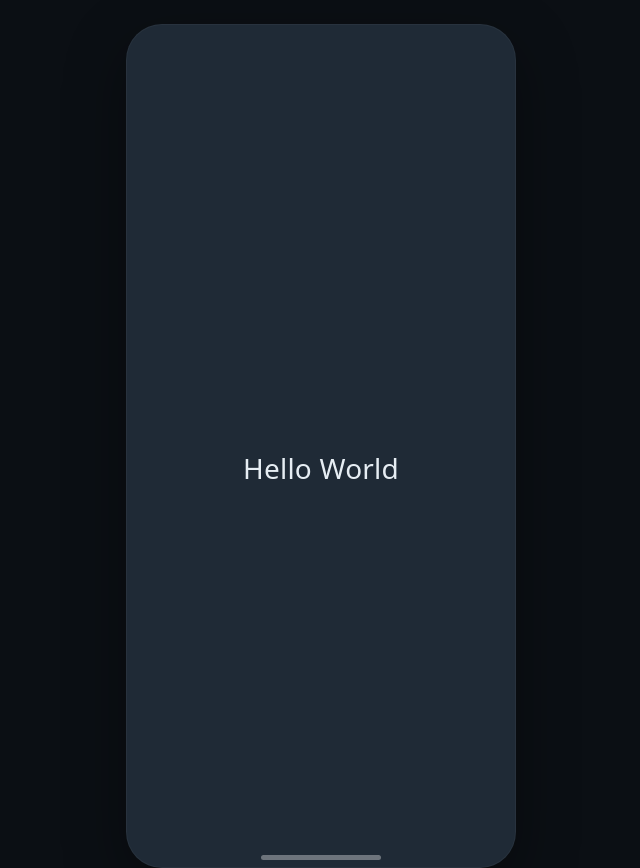
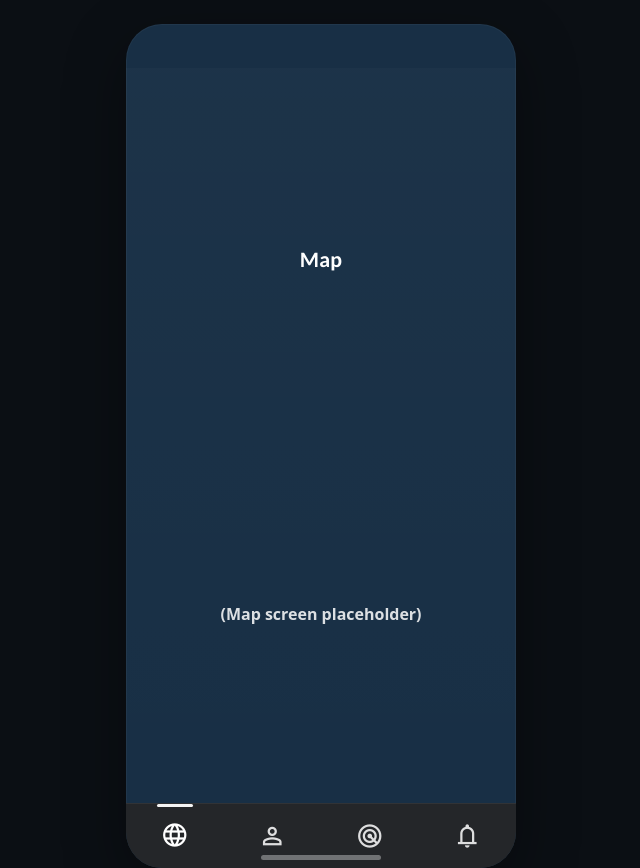
Before and after one commit to clairezhao3/HCI---Orbit, a plain HTML site: page index.html in a window 1280 px wide. Shown: the whole page, without its empty margins (319-959 px from the left). Drawn offline with nearby package versions, Linux system fonts and the light colour scheme.

Commit message:
implemented navbar

```diff
--- a/index.html
+++ b/index.html
@@ -5,16 +5,25 @@
   <meta name="viewport" content="width=device-width, initial-scale=1" />
   <title>Maps Prototype</title>
 
-  <!-- Basic reset + mobile "device" frame -->
+  <!-- Material Symbols (icon font) -->
+  <link rel="stylesheet"
+        href="https://fonts.googleapis.com/css2?family=Material+Symbols+Outlined:wght@300;400;600" />
+
+  <!-- (Optional) Carlito + a clean fallback if the font isn't available locally -->
+  <link rel="stylesheet"
+        href="https://fonts.googleapis.com/css2?family=Carlito:wght@700&display=swap">
+
   <style>
-    html, body {
-      height: 100%;
-      margin: 0;
-      background: #0b0f14; /* dark backdrop */
-      font-family: system-ui, -apple-system, Segoe UI, Roboto, Helvetica, Arial, sans-serif;
+    :root{
+      --dominant: #182F45;
+      --secondary: #415A72;
+      --accent-dark: #242629;
+      --accent-light: #FFFFFF;
     }
 
-    /* Center the phone on screen */
+    html, body { height: 100%; margin: 0; background: #0b0f14; }
+    body { font-family: "Fustat", system-ui, -apple-system, Segoe UI, Roboto, Helvetica, Arial, sans-serif; }
+
     .stage {
       height: 100%;
       display: grid;
@@ -23,37 +32,74 @@
       box-sizing: border-box;
     }
 
-    /* Phone frame (390x844 ~ iPhone 12) */
+    /* Phone frame */
     .phone {
       width: 390px;
       height: 844px;
-      background: #1f2a36;            /* app background */
+      background: var(--dominant);
       border-radius: 36px;
-      box-shadow: 0 20px 60px rgba(0,0,0,0.35), inset 0 0 0 1px rgba(255,255,255,0.04);
+      box-shadow: 0 20px 60px rgba(0,0,0,.35), inset 0 0 0 1px rgba(255,255,255,.04);
       overflow: hidden;
       position: relative;
-      color: #e6edf3;
+      color: var(--accent-light);
     }
 
-    /* Optional fake status bar spacing */
     .safe-top { height: 44px; }
 
-    /* Your app root */
     #root {
-      height: calc(100% - 44px);
+      position: absolute;
+      inset: 44px 0 0 0; /* below status-bar area */
+      display: grid;
+      grid-template-rows: 1fr auto; /* content + navbar */
+    }
+
+    /* ---- NAVBAR STYLES ---- */
+    .tabbar {
+      height: 64px;
+      background: var(--accent-dark);
+      display: grid;
+      grid-template-columns: repeat(4, 1fr);
+      align-items: center;
+      border-top: 1px solid rgba(255,255,255,0.06);
+    }
+
+    .tab {
+      height: 100%;
       display: grid;
       place-items: center;
-      text-align: center;
-      padding: 16px;
-      box-sizing: border-box;
+      position: relative;
+      cursor: pointer;
+      user-select: none;
     }
 
-    .hello {
+    .tab:active { filter: brightness(1.1); }
+
+    .tab .material-symbols-outlined {
+      font-variation-settings: "OPSZ" 24, "wght" 400, "GRAD" 0, "FILL" 0;
       font-size: 28px;
-      letter-spacing: 0.2px;
+      line-height: 1;
+      opacity: .85;
+      transition: transform .12s ease, opacity .12s ease;
     }
 
-    /* bottom home-indicator bar look */
+    .tab.active .material-symbols-outlined {
+      opacity: 1;
+      transform: translateY(-1px);
+    }
+
+    .active-indicator {
+      position: absolute;
+      top: 0;
+      width: 36px;
+      height: 3px;
+      border-radius: 999px;
+      background: var(--accent-light);
+      opacity: .95;
+      display: none;
+    }
+    .tab.active .active-indicator { display: block; }
+
+    /* Home indicator */
     .home-indicator {
       position: absolute;
       left: 50%;
@@ -63,6 +109,25 @@
       height: 5px;
       background: rgba(255,255,255,0.35);
       border-radius: 999px;
+      pointer-events: none;
+    }
+
+    /* Content placeholder */
+    .screen {
+      display: grid;
+      place-items: center;
+      background: linear-gradient(180deg, rgba(255,255,255,0.02), rgba(0,0,0,0));
+      color: var(--accent-light);
+      text-align: center;
+      padding: 16px;
+      font-weight: 600; /* Fustat Semibold default for most UI text */
+    }
+
+    /* Carlito Bold for section titles */
+    .title {
+      font-family: "Carlito", "Fustat", system-ui, -apple-system, Segoe UI, Roboto, Helvetica, Arial, sans-serif;
+      font-weight: 700;
+      letter-spacing: 0.2px;
     }
   </style>
 </head>
@@ -75,14 +140,12 @@
     </div>
   </div>
 
-  <!-- React 18 + ReactDOM (UMD builds) -->
+  <!-- React 18 (UMD) -->
   <script crossorigin src="https://unpkg.com/react@18/umd/react.development.js"></script>
   <script crossorigin src="https://unpkg.com/react-dom@18/umd/react-dom.development.js"></script>
-
-  <!-- Babel to allow JSX in the browser (good for quick prototypes) -->
   <script src="https://unpkg.com/@babel/standalone/babel.min.js"></script>
 
-  <!-- Your app code (JSX compiled by Babel in the browser) -->
+  <!-- App -->
   <script type="text/babel" src="./main.js" data-presets="react,env"></script>
 </body>
 </html>
--- a/main.js
+++ b/main.js
@@ -1,12 +1,68 @@
-function App() {
+function Screen({ tab }) {
+    const labels = {
+      map: "Map",
+      places: "My Places",
+      nearby: "Nearby",
+      alerts: "Alerts",
+    };
     return (
-      <div className="hello">
-        Hello World
+      <div className="screen">
+        <div className="title" style={{ fontSize: 22, marginBottom: 6 }}>
+          {labels[tab]}
+        </div>
+        <div style={{ opacity: 0.85 }}>
+          {/* Replace this with the real screen content per your mocks */}
+          {`(${labels[tab]} screen placeholder)`}
+        </div>
       </div>
     );
   }
 
-  // Mount the app
-  const rootEl = document.getElementById('root');
-  const root = ReactDOM.createRoot(rootEl);
+  function NavBar({ value, onChange }) {
+    const items = [
+      { key: "map",    icon: "language",        label: "Map" },
+      { key: "places", icon: "person",          label: "My Places" },
+      { key: "nearby", icon: "radar",           label: "Nearby" },   // nice match for “activity/nearby”
+      { key: "alerts", icon: "notifications",   label: "Alerts" },
+    ];
+
+    return (
+      <nav className="tabbar" role="tablist" aria-label="Primary">
+        {items.map((it) => {
+          const active = value === it.key;
+          return (
+            <button
+              key={it.key}
+              className={`tab ${active ? "active" : ""}`}
+              role="tab"
+              aria-selected={active}
+              aria-label={it.label}
+              onClick={() => onChange(it.key)}
+              style={{
+                background: "transparent",
+                border: 0,
+                color: "inherit",
+              }}
+            >
+              <span className="active-indicator" />
+              <span className="material-symbols-outlined">{it.icon}</span>
+            </button>
+          );
+        })}
+      </nav>
+    );
+  }
+
+  function App() {
+    const [tab, setTab] = React.useState("map");
+
+    return (
+      <>
+        <Screen tab={tab} />
+        <NavBar value={tab} onChange={setTab} />
+      </>
+    );
+  }
+
+  const root = ReactDOM.createRoot(document.getElementById("root"));
   root.render(<App />);
```
